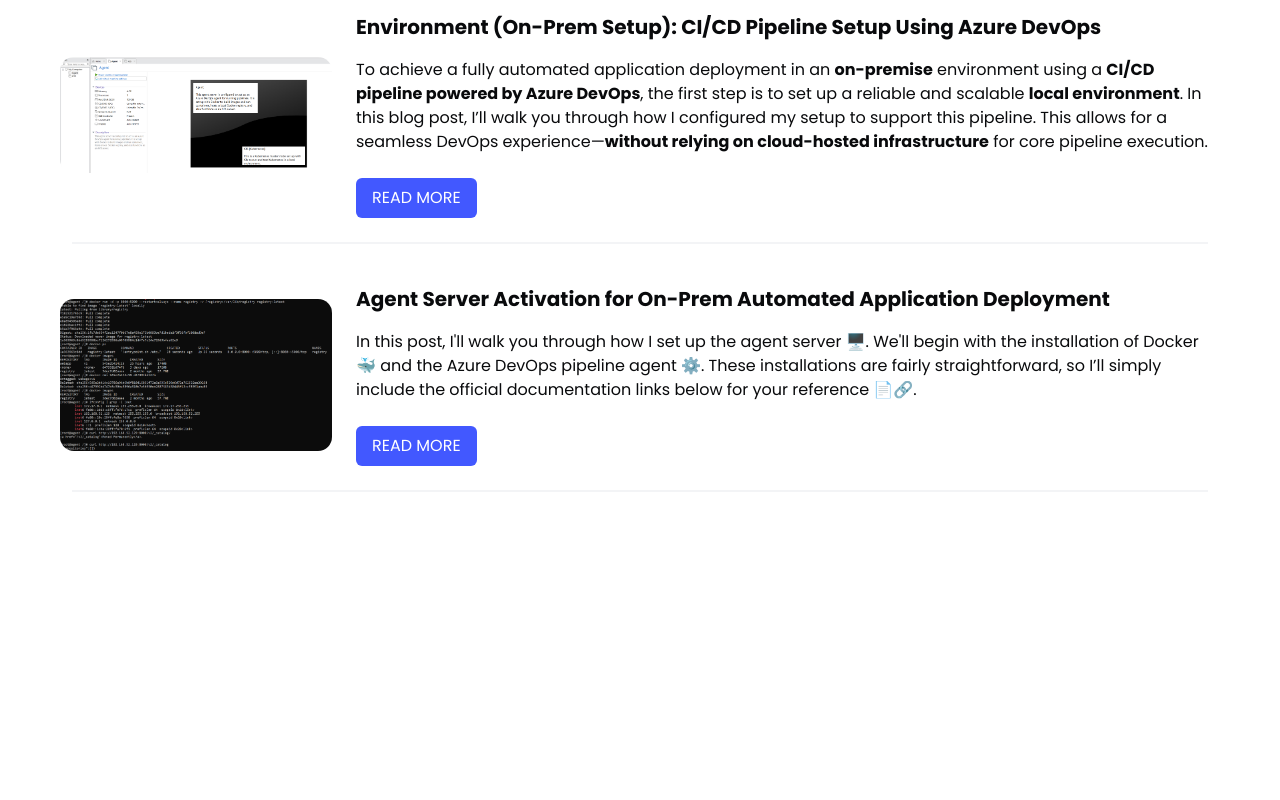
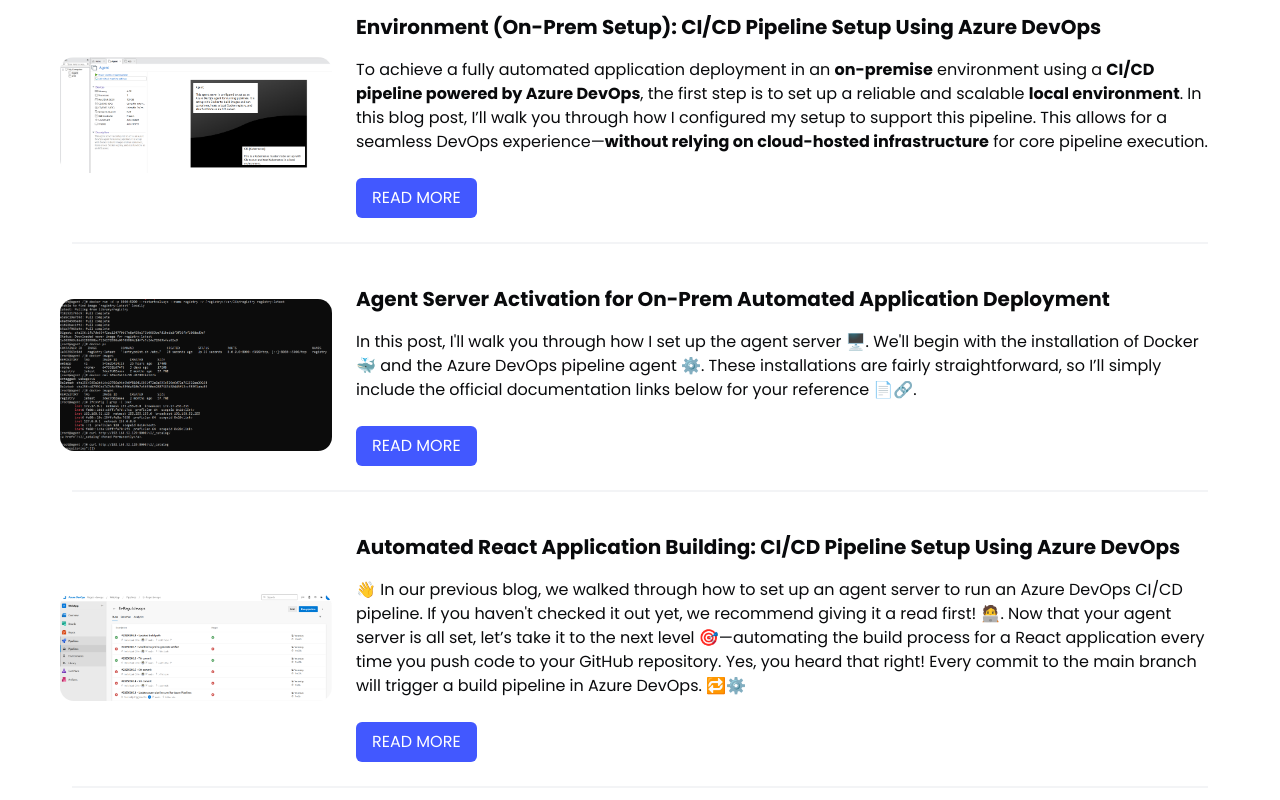
Before and after one commit to Er-Ragul/devops, a React (Vite) app: page /devops in a window 1280 px wide. Shown: the part 500-1300 px from the top of the page. Before the commit the page ends 1160 px from the top, so only its background shows below. Built offline with nearby package versions, Linux system fonts and the light colour scheme.

Commit message:
8th commit

```diff
--- a/index.html
+++ b/index.html
@@ -6,7 +6,7 @@
     <meta name="viewport" content="width=device-width, initial-scale=1.0" />
     <meta property="og:image" content="https://firebasestorage.googleapis.com/v0/b/raguls.firebasestorage.app/o/preview.jpg?alt=media&amp;token=2af0902d-fe0b-416e-a2d0-eeaa722fd3c1">
     <meta name="description" content="With over 5 years of experience in Linux Administration (including Unix patching) and Project Management Operations, I have a strong foundation in managing and optimizing enterprise-level systems. My expertise includes troubleshooting, system maintenance, and automation in Linux environments, along with a proven track record of effectively managing and delivering projects. I am now seeking a challenging role as a Linux Administrator or DevOps Engineer to leverage my skills in system administration, automation, and continuous integration/deployment.">
-    <title>Ragul's Portfolio</title>
+    <title>Ragul Harisankar</title>
     <link rel="stylesheet" href="https://cdn.jsdelivr.net/npm/bulma@1.0.4/css/bulma.min.css">
   </head>
   <body>
--- a/public/json/devops.json
+++ b/public/json/devops.json
@@ -122,6 +122,53 @@
                 {"subtitle": "✅ Conclusion"},
                 {"content": "In this setup, I have successfully configured my <b>own local Docker registry</b> 🐳. This allows for efficient local image management and testing 🧪."},
                 {"content": "Once local deployment and testing are successful ✅, we will proceed to use the <b>Azure Container Registry (ACR)</b> ☁️🔐 for production or cloud-based deployments."}
+            ],
+            "build": [
+                {"title": "🚀 Automated React Application Building: CI/CD Pipeline Setup Using Azure DevOps"},
+                {"meta": "Posted on: June 7, 2025 | By: H.Ragul"},
+                {"image": "images/pipeline.png", "size": 800},
+                {"summary": "👋 In our previous blog, we walked through how to set up an agent server to run an Azure DevOps CI/CD pipeline. If you haven't checked it out yet, we recommend giving it a read first! 🧑‍💻"},
+                {"content": "Now that your agent server is all set, let’s take it to the next level 🎯—automating the build process for a React application every time you push code to your GitHub repository. Yes, you heard that right! Every commit to the main branch will trigger a build pipeline in Azure DevOps. 🔁⚙️"},
+                {"subtitle": "🎬 What Are We Setting Up?"},
+                {"content": "We'll be creating a CI pipeline that:"},
+                {"list": [
+                    "1. Listens for code changes in the main branch 📥",
+                    "2. Installs the required dependencies 🧩",
+                    "3. Builds the React app 🏗️",
+                    "4. Publishes the build output as an artifact 📦"
+                ]},
+                {"content": "This makes it super easy to automate your front-end deployment process."},
+                {"subtitle": "📄 Azure Pipeline YAML Script"},
+                {"code": "# Azure pipeline yaml script for building react app.\n\ntrigger:\n- main\n\npool:\n  name: Default\n\nsteps:\n- script: npm install\n  displayName: 'Install Binaries'\n\n- script: npm run build\n  displayName: 'Build React App'\n\n- task: PublishBuildArtifacts@1\n  inputs:\n    PathtoPublish: '$(Build.SourcesDirectory)/dist'\n    ArtifactName: 'react-app'\n    publishLocation: 'Container'"},
+                {"subheading": "🧩 Trigger Section"},
+                {"code": "trigger:\n- main"},
+                {"subheading": "🔁 What’s Happening Here?"},
+                {"content": "This line tells Azure DevOps to trigger the pipeline <b>every time a change is pushed to the</b> <span className='poppins-light' style='background-color: #1C1D21; color: white; padding: 0 5px;'>main</span> branch. Super handy for CI/CD workflows! 🛠️"},
+                {"subheading": "🏊‍♂️ Define the Pool"},
+                {"code": "pool:\n  name: Default"},
+                {"subheading": "🖥️ Explanation"},
+                {"content": "Here, we’re specifying the <b>agent pool</b> to use — in this case, it's the Default pool. This is where the pipeline will execute its jobs. Think of it as the machine doing all the heavy lifting. 💪"},
+                {"subheading": "🛠️ Steps to Build and Deploy"},
+                {"subheading": "1️⃣ Install Dependencies"},
+                {"code": "- script: npm install\n  displayName: 'Install Binaries'"},
+                {"content": "🧰 This step uses npm install to download and install all the project dependencies listed in your <span className='poppins-light' style='background-color: #1C1D21; color: white; padding: 0 5px;'>package.json</span>. It's like stocking up the toolbox before starting the work! 🧵🔧"},
+                {"subheading": "2️⃣ Build the React App"},
+                {"code": "- script: npm run build\n  displayName: 'Build React App'"},
+                {"content": "🏗️ This command compiles your React app into a production-ready bundle. The output usually goes into a folder like <span className='poppins-light' style='background-color: #1C1D21; color: white; padding: 0 5px;'>dist</span> or <span className='poppins-light' style='background-color: #1C1D21; color: white; padding: 0 5px;'>build</span>. It's the final packaging of your web application! 📦🌐"},
+                {"subheading": "3️⃣ Publish the Build Artifacts"},
+                {"code": "- task: PublishBuildArtifacts@1\n  inputs:\n    PathtoPublish: '$(Build.SourcesDirectory)/dist'\n    ArtifactName: 'react-app'\n    publishLocation: 'Container'"},
+                {"content": "📤 This task <b>publishes your compiled app</b> as an artifact named <span className='poppins-light' style='background-color: #1C1D21; color: white; padding: 0 5px;'>react-app</span>, which can then be downloaded, deployed, or used in release pipelines. It's like uploading your finished work to the cloud shelf for future use. ☁️📁"},
+                {"subheading": "📝 Note:"},
+                {"content": "The entire build process runs on our <b>self-hosted Linux runner machine</b> 🐧. Since we're building a React app ⚛️, the runner is pre-configured with <b>Node.js</b> 🟢 and <b>Git</b> 🧑‍💻 to ensure the pipeline works smoothly when the agent is activated."},
+                {"subtitle": "🎉 Conclusion"},
+                {"content": "With just a few lines of YAML, you've created a pipeline that:"},
+                {"list": [
+                    "🚀 Triggers on code changes",
+                    "📦 Installs dependencies",
+                    "🏗️ Builds your React app",
+                    "☁️ Publishes the output as a build artifact"
+                ]},
+                {"content": "🔜 Next, we'll build a Docker image 🐳 using the generated build artifact. This image will run an Express server 🚀 to serve the React app ⚛️ efficiently."}
             ]
         }
     ]
--- a/src/pages/Blog.jsx
+++ b/src/pages/Blog.jsx
@@ -49,7 +49,7 @@
                             <div className="navbar-item">
                                 <div className="field has-addons">
                                     <div className="control">
-                                        <input className="input" type="text" placeholder="Find a blog" />
+                                        <input className="input poppins-regular" type="text" placeholder="Find a blog" />
                                     </div>
                                     <div className="control">
                                         <button className="button poppins-regular">Search</button>
--- a/src/pages/Devops.jsx
+++ b/src/pages/Devops.jsx
@@ -49,7 +49,7 @@
                         <div className="navbar-item">
                             <div className="field has-addons">
                                 <div className="control">
-                                    <input className="input" type="text" placeholder="Find a blog" />
+                                    <input className="input poppins-regular" type="text" placeholder="Find a blog" />
                                 </div>
                                 <div className="control">
                                     <button className="button poppins-regular">Search</button>
@@ -178,6 +178,21 @@
                             </div>
                         </div>
                         <hr/>
+                        <div className="columns">
+                            <div className="columns mt-4">
+                                <div className="column is-3-desktop is-size-6 is-flex is-flex-direction-column is-justify-content-center is-align-items-center">
+                                    <img src={'/images/pipeline.png'} width={400} style={{ borderRadius: 14 }}/>
+                                </div>
+                                <div className="column is-flex is-flex-direction-column ">
+                                    <p className="is-size-5 has-text-weight-bold has-text-black poppins-semibold">Automated React Application Building: CI/CD Pipeline Setup Using Azure DevOps</p>
+                                    <p className="mt-4 has-text-black poppins-regular">👋 In our previous blog, we walked through how to set up an agent server to run an Azure DevOps CI/CD pipeline. If you haven't checked it out yet, we recommend giving it a read first! 🧑‍💻. Now that your agent server is all set, let’s take it to the next level 🎯—automating the build process for a React application every time you push code to your GitHub repository. Yes, you heard that right! Every commit to the main branch will trigger a build pipeline in Azure DevOps. 🔁⚙️</p>
+                                    <div className="buttons mt-5">
+                                        <button className="button has-text-white poppins-regular is-link" onClick={() => window.location.href="/devops/build"}>READ MORE</button>
+                                    </div>
+                                </div>
+                            </div>
+                        </div>
+                        <hr/>
                     </section>
         }
         </>
--- a/src/pages/Home.jsx
+++ b/src/pages/Home.jsx
@@ -148,7 +148,7 @@
                                 <p className="is-size-5 mt-4 has-text-black poppins-regular">The goal is to build a robust and scalable CI/CD pipeline that can automate the build, test, and deployment of applications on on-prem servers using Azure DevOps. Once we've proven this setup works in an on-premises environment, we will extend the same architecture to Azure Cloud, highlighting how easily DevOps practices can be scaled and migrated.</p>
                                 <div className="buttons mt-5">
                                     <button className="button has-text-black poppins-regular" onClick={() => window.location.href="https://github.com/Er-Ragul/devops"}>GET SOURCE CODE</button>
-                                    <button className="button has-text-white poppins-regular is-link" onClick={() => window.location.href="/devops/introduction"}>READ DOCS</button>
+                                    <button className="button has-text-white poppins-regular is-link" onClick={() => window.location.href="/devops"}>READ DOCS</button>
                                 </div>
                             </div>
                         </div>
```
Also changed, not shown: public/images/pipeline.png (added), 1 other file (tests, documents, lock files or other folders).
